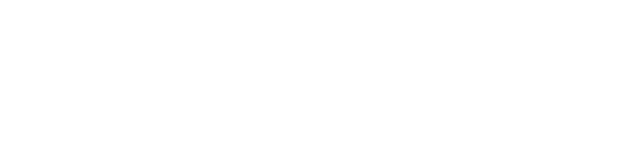
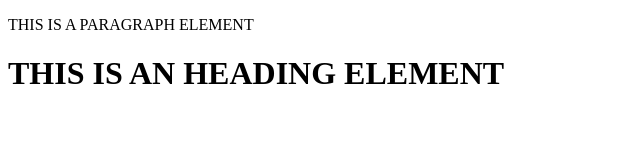
Before and after one commit to okokowithgodwin/Learning-Git2, a plain HTML site: page index.html in a window 1280 px wide. Shown: the whole page, without its empty margins (0-640 px from the left). Drawn offline with Linux system fonts and the light colour scheme.

Commit message:
Add paragraph and heading element

```diff
--- a/index.html
+++ b/index.html
@@ -7,6 +7,7 @@
     <title>GIT</title>
 </head>
 <body>
-
+    <p>THIS IS A PARAGRAPH ELEMENT</p>
+    <h1>THIS IS AN HEADING ELEMENT</h1>
 </body>
 </html>
```
